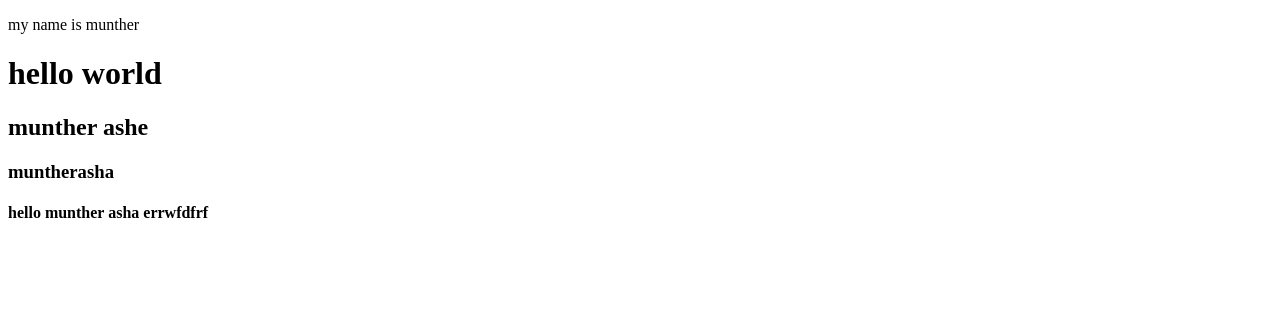
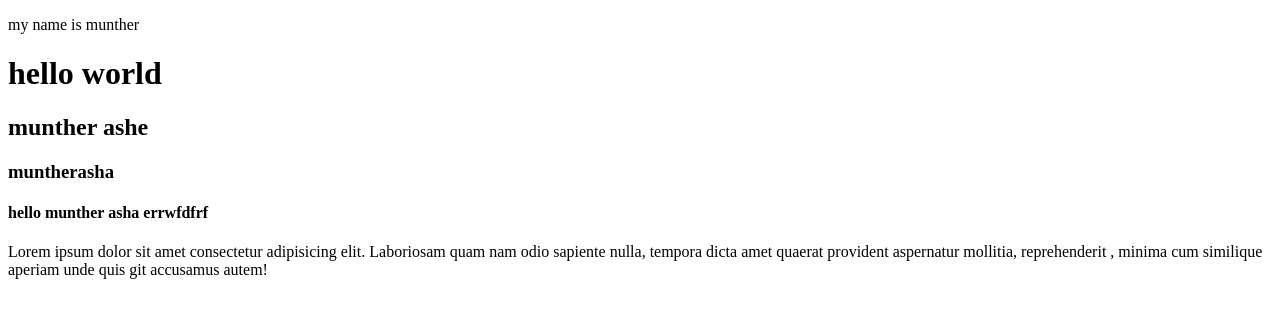
Before and after one commit to Munther-Asha/project, a plain HTML site: page index.html in a window 1280 px wide. Drawn offline with Linux system fonts and the light colour scheme.

Commit message:
add new par

```diff
--- a/index.html
+++ b/index.html
@@ -12,5 +12,12 @@
    <h2>munther ashe</h2>
 <h3>muntherasha</h3>
    <h4>hello munther asha errwfdfrf</h4>
+   <p>Lorem ipsum dolor sit amet consectetur
+       adipisicing elit. Laboriosam quam nam
+       odio sapiente nulla, tempora dicta amet
+       quaerat provident aspernatur mollitia,
+        reprehenderit
+       , minima cum similique aperiam unde quis
+       git accusamus autem!</p>
 
 </html>
```
